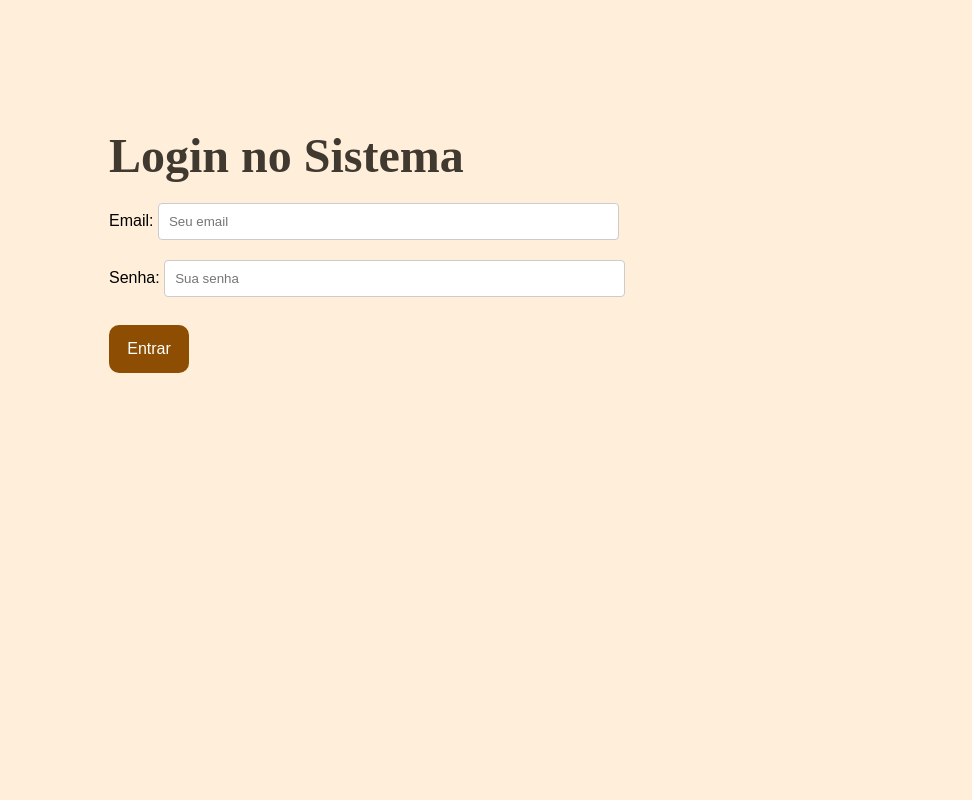
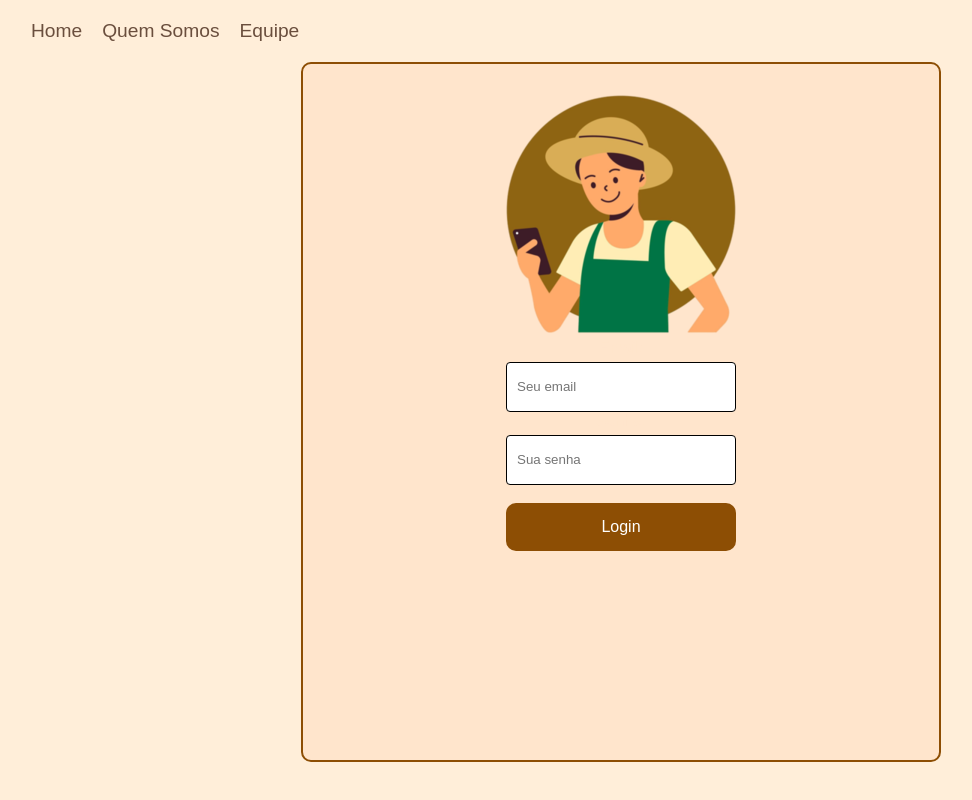
Before and after one commit to kakig/cafe-maestro, a Django app: page /login in a window 1280 px wide. Shown: the whole page, without its empty margins (19-991 px from the left). Run offline with Django 5.2, Linux system fonts and the light colour scheme.

Commit message:
Login Styles

```diff
--- a/main/templates/main/base.html
+++ b/main/templates/main/base.html
@@ -8,6 +8,16 @@
     <link rel="stylesheet" href="{% static 'css/styles.css' %}">
   </head>
   <body>
+    <header>
+      <nav>
+          <ul>
+              <li><a href="/">Home</a></li>
+              <li><a href="#">Quem Somos</a></li>
+              <li><a href="#">Equipe</a></li>
+              <li><a href="#"></a></li>
+          </ul>
+      </nav>
+  </header>
     {% block content %}{% endblock %}
   </body>
 </html>
--- a/main/templates/main/login.html
+++ b/main/templates/main/login.html
@@ -6,14 +6,23 @@
 {% endblock %}
 
 {% block content %}
-<div class="login">
-  <h2>Login no Sistema</h2>
+
+
+
+<section class="login-section">
+  <div class="login-area">
+
+    <div class="login-itens-area">
+      <div class="login-image-area">
+        <img src="{% static 'images/farmer384.png' %}" alt="farmer384"  >
+      </div>
+      <!-- <h2>Login no Sistema</h2> -->
       <form action="login" method="POST" class="form">
         {% csrf_token %}
         {{ form }}
         <br>
         <div class="btn">
-      <button class="submit-btn" type="submit" >Entrar</button>
+          <button class="submit-btn" type="submit" >Login</button>
         </div>
       </form>
       {% if password_error %}
@@ -21,3 +30,7 @@
     </div>
       {% endif %}
     {% endblock %}
+
+    </div>
+
+</section>
--- a/static/css/styles.css
+++ b/static/css/styles.css
@@ -143,26 +143,38 @@ h3{
     cursor: pointer;
 
 }
+
+label {
+    color: #FFE5CC; /* só consegui retirar os campos email e senha assim!! */
+    margin-bottom: 5px;
+    display: block;  /* Isso garante que o label fique acima do input */
+    text-align: center;
+}
+
+
 .input-field{
-    width: 40%;
+    width: 230px;
+    height: 50px;
     padding: 10px;
-    margin: 10px 0;
-    border: 1px solid #ccc;
+    border: 1.5px solid #000000;
     border-radius: 4px;
 }
 
 .submit-btn{
     background-color: #8D4E04;
     height: 3em;
-    width: 5em;
+    width: 230px;
     color: white;
     padding: 3px;
     border: none;
     border-radius: 10px;
     font-size: 1em;
     cursor: pointer;
+    box-shadow: #000000;
 }
-.login, .registro-usuario{
+
+
+.registro-usuario{
     margin-top: 10%;
     margin-left: 10%;
 }
@@ -183,3 +195,51 @@ form{
     max-width: 100%;
     height: auto;
 }
+
+
+
+.login-section{
+    display: flex;
+    justify-content: center; /* Centraliza o conteúdo principal da área no eixo X */
+
+
+    width: 100%;
+    height: 100%;
+}
+.login-area {
+    position: relative;
+    display: flex;
+    justify-content: center; /* Centraliza o conteúdo principal da área no eixo X */
+    border: 2px solid #8D4E04;
+    border-radius: 10px;
+    background-color: #FFE5CC;
+    width: 50%;
+    height: 700px;
+}
+
+.login-itens-area {
+    display: flex;
+    flex-direction: column; /* Garante que os itens estejam um embaixo do outro */
+    align-items: center; /* Centraliza os itens no eixo X */
+
+    height: auto;
+    width: 50%;
+    padding: 20px; /* Adiciona espaçamento interno se necessário */
+}
+
+.login-image-area {
+
+    margin-top: 10%;
+    width: 50%;
+    height: 30%;
+    margin-bottom: 30px;
+    display: flex;
+    justify-content: center; /* Centraliza horizontalmente */
+    align-items: center; /* Centraliza verticalmente */
+}
+
+.login-image {
+    max-width: 100%;
+    max-height: 100%;
+    object-fit: contain; /* Ajusta a imagem para caber dentro do bloco */
+}
```
Also changed, not shown: static/images/farmer256.png (added), static/images/farmer384.png (added), static/images/farmer512.png (added), static/images/farmers.png (added). Lines whose indentation alone changed are shown as unchanged.
